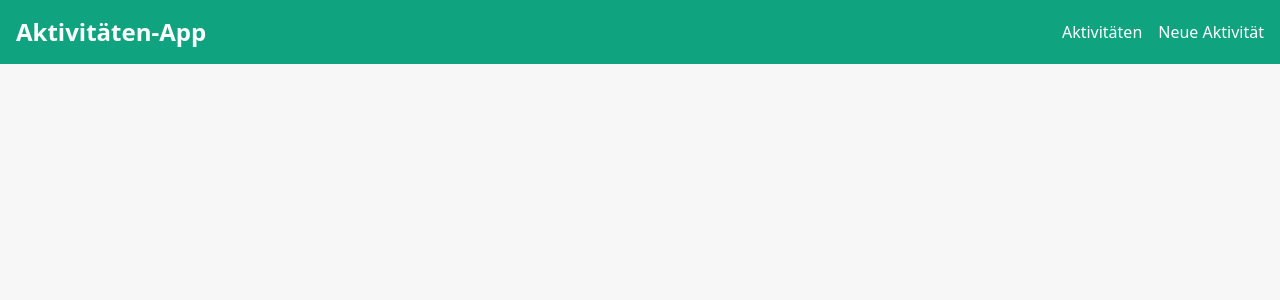
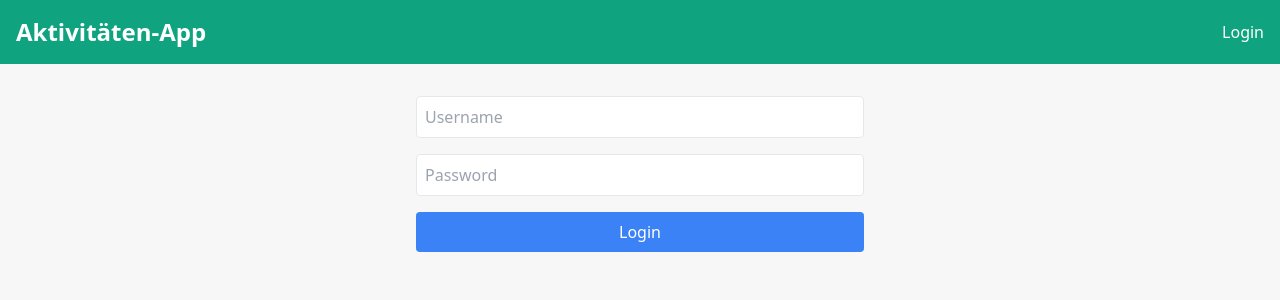
Before and after one commit to Dominat12/Reactivity2024, a React (Vite) app in the folder aktivitaeten-app/: page /login in a window 1280 px wide. Shown: the top 300 px of the page. Built offline with nearby package versions, Linux system fonts and the light colour scheme; no server answers.

Commit message:
Session based security

```diff
--- a/aktivitaeten-app/src/App.tsx
+++ b/aktivitaeten-app/src/App.tsx
@@ -1,24 +1,30 @@
 import React from 'react';
 import { BrowserRouter as Router, Route, Routes } from 'react-router-dom';
-import ActivitiesView from './components/ActivitiesView';
-import ActivityDetailView from './components/ActivityDetailView';
-import CreateActivityView from './components/CreateActivityView';
+import { AuthProvider } from './context/AuthContext';
+import ProtectedRoute from './components/ProtectedRoute';
+import Login from './components/Login';
+import ActivitiesView from './views/ActivitiesView';
+import ActivityDetailView from './views/ActivityDetailView';
+import CreateActivityView from './views/CreateActivityView';
 import NavigationBar from './components/NavigationBar';
-import Toast from './components/Toast';
 
 const App: React.FC = () => {
   return (
+    <AuthProvider>
       <Router>
         <div className="min-h-screen bg-claude-bg">
           <NavigationBar />
           <Routes>
+            <Route path="/login" element={<Login />} />
+            <Route element={<ProtectedRoute />}>
               <Route path="/" element={<ActivitiesView />} />
               <Route path="/activity/:id" element={<ActivityDetailView />} />
               <Route path="/create" element={<CreateActivityView />} />
+            </Route>
           </Routes>
-        {/* Toast component can be added here if needed */}
         </div>
       </Router>
+    </AuthProvider>
   );
 };
 
--- /dev/null
+++ b/aktivitaeten-app/src/components/Login.tsx
@@ -0,0 +1,45 @@
+import React, { useState } from 'react';
+import { useAuth } from '../context/AuthContext';
+import { useNavigate } from 'react-router-dom';
+
+const Login: React.FC = () => {
+  const [username, setUsername] = useState('');
+  const [password, setPassword] = useState('');
+  const { login } = useAuth();
+  const navigate = useNavigate();
+
+  const handleSubmit = async (e: React.FormEvent) => {
+    e.preventDefault();
+    try {
+      await login(username, password);
+      navigate('/');
+    } catch (error) {
+      console.error('Login failed', error);
+      // Handle login error (show message to user)
+    }
+  };
+
+  return (
+    <form onSubmit={handleSubmit} className="max-w-md mx-auto mt-8">
+      <input
+        type="text"
+        value={username}
+        onChange={(e) => setUsername(e.target.value)}
+        placeholder="Username"
+        className="w-full p-2 mb-4 border rounded"
+      />
+      <input
+        type="password"
+        value={password}
+        onChange={(e) => setPassword(e.target.value)}
+        placeholder="Password"
+        className="w-full p-2 mb-4 border rounded"
+      />
+      <button type="submit" className="w-full p-2 bg-blue-500 text-white rounded">
+        Login
+      </button>
+    </form>
+  );
+};
+
+export default Login;
--- a/aktivitaeten-app/src/components/NavigationBar.tsx
+++ b/aktivitaeten-app/src/components/NavigationBar.tsx
@@ -1,14 +1,30 @@
 import React from 'react';
-import { Link } from 'react-router-dom';
+import { Link, useNavigate } from 'react-router-dom';
+import { useAuth } from '../context/AuthContext';
 
 const NavigationBar: React.FC = () => {
+  const { isAuthenticated, logout } = useAuth();
+  const navigate = useNavigate();
+
+  const handleLogout = async () => {
+    await logout();
+    navigate('/login');
+  };
+
   return (
     <nav className="bg-claude-green p-4">
       <div className="container mx-auto flex justify-between items-center">
         <Link to="/" className="text-white text-2xl font-bold">Aktivitäten-App</Link>
         <div>
-          <Link to="/" className="text-white mr-4 hover:underline">Aktivitäten</Link>
-          <Link to="/create" className="text-white hover:underline">Neue Aktivität</Link>
+          {isAuthenticated ? (
+            <>
+              <Link to="/" className="text-white mr-4 hover:underline">Aktivitäten</Link>
+              <Link to="/create" className="text-white mr-4 hover:underline">Neue Aktivität</Link>
+              <button onClick={handleLogout} className="text-white hover:underline">Logout</button>
+            </>
+          ) : (
+            <Link to="/login" className="text-white hover:underline">Login</Link>
+          )}
         </div>
       </div>
     </nav>
--- /dev/null
+++ b/aktivitaeten-app/src/components/ProtectedRoute.tsx
@@ -0,0 +1,15 @@
+import React from 'react';
+import { Navigate, Outlet } from 'react-router-dom';
+import { useAuth } from '../context/AuthContext';
+
+const ProtectedRoute: React.FC = () => {
+  const { isAuthenticated } = useAuth();
+
+  if (!isAuthenticated) {
+    return <Navigate to="/login" replace />;
+  }
+
+  return <Outlet />;
+};
+
+export default ProtectedRoute;
--- /dev/null
+++ b/aktivitaeten-app/src/context/AuthContext.tsx
@@ -0,0 +1,61 @@
+import React, { createContext, useState, useEffect, useContext } from 'react';
+import { login, logout, checkAuthStatus } from '../services/authService';
+
+interface AuthContextType {
+  isAuthenticated: boolean;
+  user: any | null;
+  login: (username: string, password: string) => Promise<void>;
+  logout: () => Promise<void>;
+}
+
+const AuthContext = createContext<AuthContextType | undefined>(undefined);
+
+export const AuthProvider: React.FC<{ children: React.ReactNode }> = ({ children }) => {
+  const [isAuthenticated, setIsAuthenticated] = useState(false);
+  const [user, setUser] = useState<any | null>(null);
+
+  useEffect(() => {
+    checkAuthStatus().then(user => {
+      if (user) {
+        setIsAuthenticated(true);
+        setUser(user);
+      }
+    });
+  }, []);
+
+  const loginHandler = async (username: string, password: string) => {
+    try {
+      await login(username, password);
+      setIsAuthenticated(true);
+      const user = await checkAuthStatus();
+      setUser(user);
+    } catch (error) {
+      console.error('Login failed', error);
+      throw error;
+    }
+  };
+
+  const logoutHandler = async () => {
+    try {
+      await logout();
+      setIsAuthenticated(false);
+      setUser(null);
+    } catch (error) {
+      console.error('Logout failed', error);
+    }
+  };
+
+  return (
+    <AuthContext.Provider value={{ isAuthenticated, user, login: loginHandler, logout: logoutHandler }}>
+      {children}
+    </AuthContext.Provider>
+  );
+};
+
+export const useAuth = () => {
+  const context = useContext(AuthContext);
+  if (context === undefined) {
+    throw new Error('useAuth must be used within an AuthProvider');
+  }
+  return context;
+};
--- a/aktivitaeten-app/src/services/api.ts
+++ b/aktivitaeten-app/src/services/api.ts
@@ -2,7 +2,8 @@ import axios from 'axios';
 import { API_BASE_URL } from '../config/api';
 
 const api = axios.create({
-  baseURL: API_BASE_URL,
+  baseURL: 'http://localhost:8080',
+  withCredentials: true
 });
 
 export interface Activity {
@@ -41,3 +42,5 @@ export const createActivity = (activity: ActivityInput) => api.post<Activity>('/
 export const updateActivity = (id: number, activity: ActivityInput) => api.put<Activity>(`/activities/${id}`, activity);
 export const deleteActivity = (id: number) => api.delete(`/activities/${id}`);
 export const participateInActivity = (id: number) => api.put(`/activities/${id}/participate`);
+
+export default api;
--- /dev/null
+++ b/aktivitaeten-app/src/services/authService.ts
@@ -0,0 +1,25 @@
+import axios from 'axios';
+
+const API_URL = 'http://localhost:8080'; // Adjust this to your Spring Boot backend URL
+
+export const login = async (username: string, password: string) => {
+  const response = await axios.post(`${API_URL}/login`, `username=${username}&password=${password}`, {
+    headers: { 'Content-Type': 'application/x-www-form-urlencoded' },
+    withCredentials: true
+  });
+  return response.data;
+};
+
+export const logout = async () => {
+  const response = await axios.post(`${API_URL}/logout`, {}, { withCredentials: true });
+  return response.data;
+};
+
+export const checkAuthStatus = async () => {
+  try {
+    const response = await axios.get(`${API_URL}/user`, { withCredentials: true });
+    return response.data;
+  } catch (error) {
+    return null;
+  }
+};
```
Also changed, not shown: aktivitaeten-app/src/views/ActivitiesView.tsx (renamed from aktivitaeten-app/src/components/ActivitiesView.tsx), aktivitaeten-app/src/views/ActivityDetailView.tsx (renamed from aktivitaeten-app/src/components/ActivityDetailView.tsx), aktivitaeten-app/src/views/CreateActivityView.tsx (renamed from aktivitaeten-app/src/components/CreateActivityView.tsx). Lines whose indentation alone changed are shown as unchanged.
